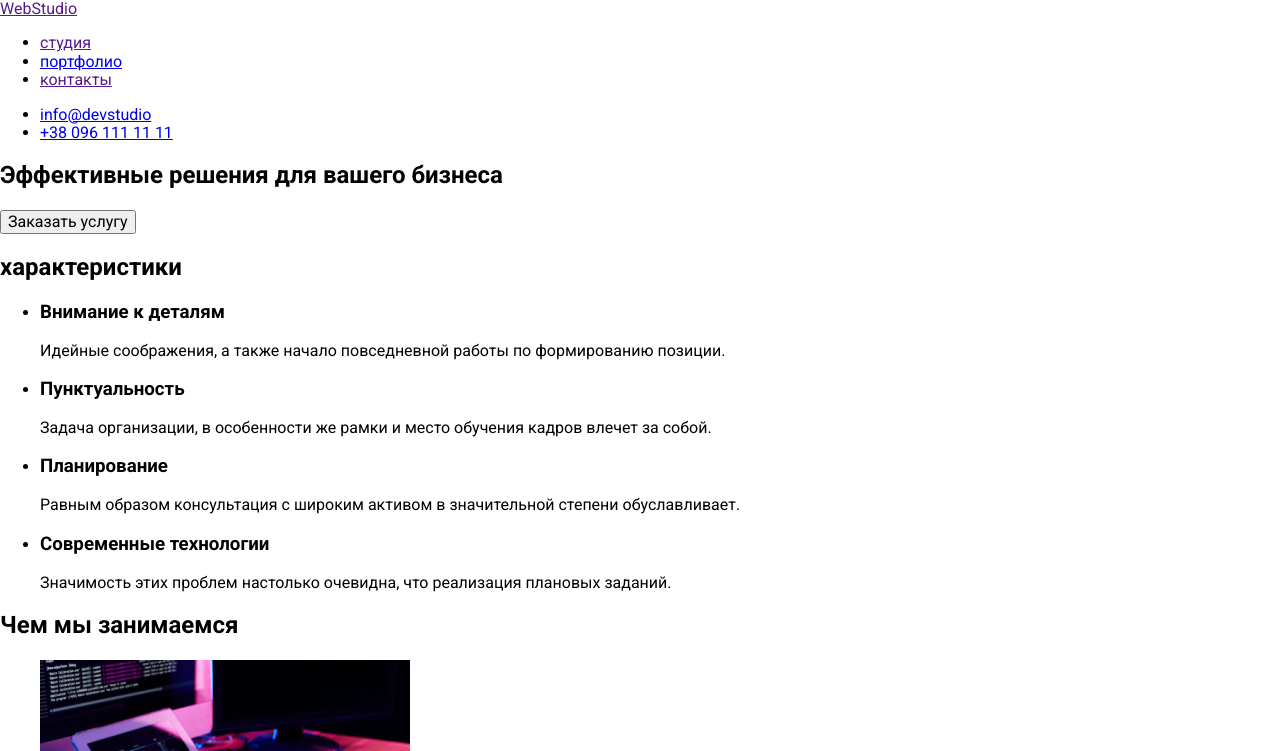
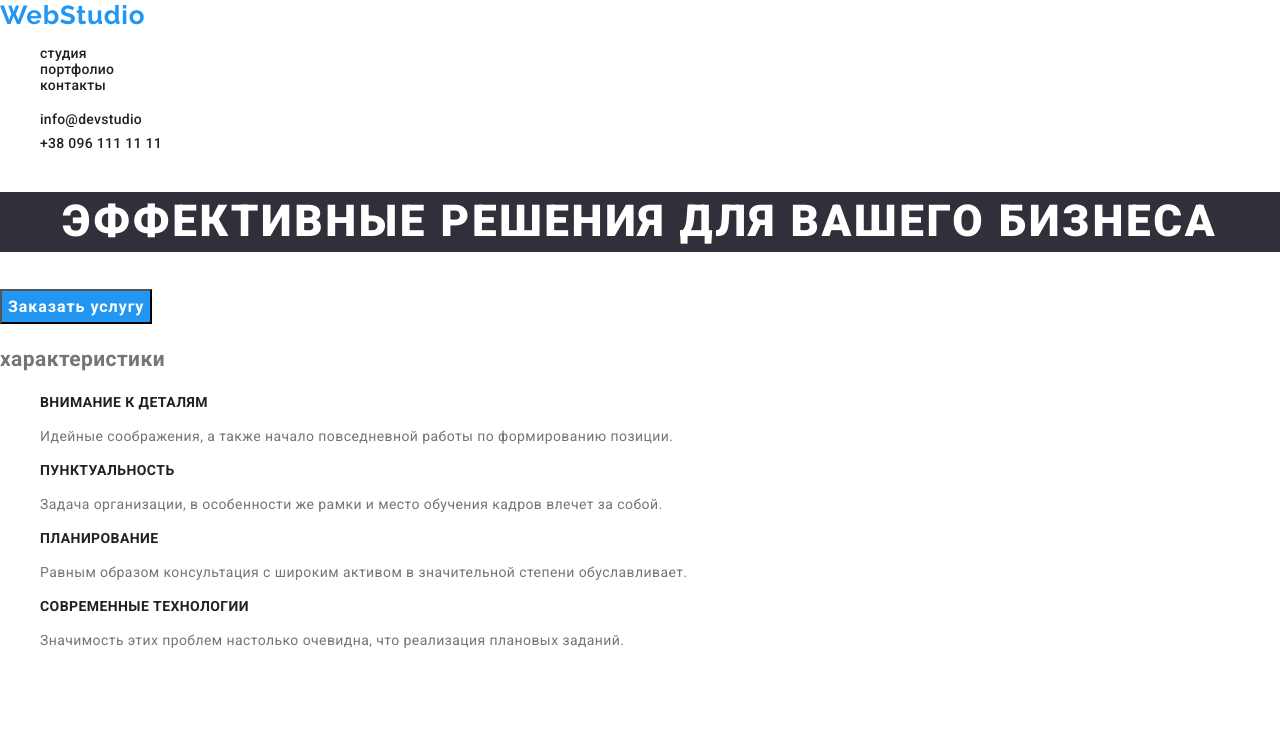
Before and after one commit to osipm/goit-markup-hw-02, a plain HTML site: page index.html in a window 1280 px wide. Shown: the top 751 px of the page. Drawn offline with nearby package versions, Linux system fonts and the light colour scheme.

Commit message:
index html finish

```diff
--- a/css/styles.css
+++ b/css/styles.css
@@ -6,12 +6,99 @@
 --main-text-cl:'Roboto', sans-serif;
 --title-text-cl:'Raleway', sans-serif;
 
+--blak-bg:#2F303A;
+--bg:#F5F4FA;
+--bg:#E5E5E5;
+--
+
  }
 
 
 
 
-body{font-family: var(--main-text-cl);}
+body{font-family: var(--main-text-cl);
+font-size: 14px;
+line-height: 1.71;
+letter-spacing: 0.03em;
+color:var(--mein-text-cl)}
+
+.link{
+    color: var(--title-cl);
+    text-decoration: none;
+}
+
+.link:hover,
+.link:focus{color:var(--link-cl);}
+
+.logo{font-family: var(--title-text-cl);
+    font-size: 26px;
+    line-height: 1.19;
+    letter-spacing: 0.03em;
+}
+
+.logo-header{color:var(--link-cl);}
+
+.list{list-style: none;}
+
+.address{font-style:inherit;}
+
+.text-nav{
+    font-weight: 500;
+    font-size: 14px;
+    line-height: 1.14;
+    letter-spacing: 0.02em;
+    color:var(--title-cl) ;}
+
+.contacts{
+    color: var(--title-cl);}
+
+    .main-title{
+    font-weight: 900;
+    font-size: 44px;
+    line-height: 1.36;
+    text-align: center;
+    letter-spacing: 0.06em;
+    text-transform: uppercase;
+    color:var(--main-title-cl);
+    background-color:var(--blak-bg);
+}
+
+.btn{
+    font-weight: bold;
+    font-size: 16px;
+    line-height: 1.87;
+    letter-spacing: 0.06em;
+    color:var(--main-title-cl);
+    background-color:var(--link-cl);
+
+}
+
+.title-section{
+    font-weight: bold;
+    font-size: 36px;
+    line-height: 1.16;
+    text-align: center;
+    letter-spacing: 0.03em;
+    color: var(--main-title-cl);
+
+}
+
+.title-text{
+    font-weight: bold;
+    font-size: 14px;
+    line-height: 1.14;
+    text-transform: uppercase;
+    color:var(--title-cl);
+   }
+
+   .text-team-card{
+        font-size: 16px;
+    line-height: 1.18;
+    }
+
+   .footer{background-color: var(--blak-bg);}
+   .Studio-cl{color:var(--main-title-cl)}
+   .address-street{color: var(--main-title-cl)}
 
 
-/*font-family: 'Raleway', sans-serif/
+   .contacts-addres{color: rgba(255, 255, 255, 0.6);}
--- a/index.html
+++ b/index.html
@@ -12,56 +12,56 @@
   </head>
   <body>
     <header>
-      <a href="">WebStudio</a>
-      <nav>
-        <ul>
-          <li><a href="">студия</a></li>
-          <li><a href="./portfolio.html">портфолио</a></li>
-          <li><a href="">контакты</a></li>
+      <a href="./index.html" class="link logo"><span class="logo-header">Web</span>Studio</a>
+      <nav class="text-nav">
+        <ul class="list">
+          <li><a href="./index.html" class="link">студия</a></li>
+          <li><a href="./portfolio.html" class="link">портфолио</a></li>
+          <li><a href="" class="link">контакты</a></li>
         </ul>
       </nav>
 
-      <ul>
-        <li><a href="mailto:info@devstudio">info@devstudio</a></li>
-        <li><a href="tel:+380961111111">+38 096 111 11 11</a></li>
+      <ul class="list">
+        <li><a class="link text-nav contacts" href="mailto:info@devstudio">info@devstudio</a></li>
+        <li><a class="link text-nav contacts" href="tel:+380961111111">+38 096 111 11 11</a></li>
       </ul>
     </header>
 
     <!--секцыя шапка-->
     <main>
       <section>
-        <h1>Эффективные решения для вашего бизнеса</h1>
-        <button type="button">Заказать услугу</button>
+        <h1 class="main-title">Эффективные решения для вашего бизнеса</h1>
+        <button class="btn" type="button">Заказать услугу</button>
       </section>
 
       <!--особености-->
 
       <section>
         <h2>характеристики</h2>
-        <ul>
+        <ul class="list">
           <li>
-            <h3>Внимание к деталям</h3>
+            <h3 class="title-text">Внимание к деталям</h3>
             <p>
               Идейные соображения, а также начало повседневной работы по
               формированию позиции.
             </p>
           </li>
           <li>
-            <h3>Пунктуальность</h3>
+            <h3 class="title-text">Пунктуальность</h3>
             <p>
               Задача организации, в особенности же рамки и место обучения кадров
               влечет за собой.
             </p>
           </li>
           <li>
-            <h3>Планирование</h3>
+            <h3 class="title-text">Планирование</h3>
             <p>
               Равным образом консультация с широким активом в значительной
               степени обуславливает.
             </p>
           </li>
           <li>
-            <h3>Современные технологии</h3>
+            <h3 class="title-text">Современные технологии</h3>
             <p>
               Значимость этих проблем настолько очевидна, что реализация
               плановых заданий.
@@ -73,8 +73,8 @@
       <!--чем мы занимаемся-->
 
       <section>
-        <h2>Чем мы занимаемся</h2>
-        <ul>
+        <h2 class="title-section">Чем мы занимаемся</h2>
+        <ul class="list">
           <li>
             <img src="./imeges/box1.jpg" alt="box1" width="370" height="294" />
           </li>
@@ -90,8 +90,8 @@
       <!--наша команда-->
 
       <section>
-        <h2>наша команда</h2>
-        <ul>
+        <h2 class="title-section">наша команда</h2>
+        <ul class="list">
           <li>
             <img
               src="./imeges/igor.jpg"
@@ -99,7 +99,7 @@
               width="270"
               height="260"
             />
-            <h3>Игорь Демьяненко</h3>
+            <h3 class="title-text">Игорь Демьяненко</h3>
             <p lang="en">Product Designer</p>
           </li>
           <li>
@@ -109,8 +109,8 @@
               width="270"
               height="260"
             />
-            <h3>Ольга Репина</h3>
-            <p lang="en">Frontend Developer</p>
+            <h3 class="title-text">Ольга Репина</h3>
+            <p lang="en" class="text-team-card">Frontend Developer</p>
           </li>
           <li>
             <img
@@ -119,8 +119,8 @@
               width="270"
               height="260"
             />
-            <h3>Николай Тарасов</h3>
-            <p lang="en">Marketing</p>
+            <h3 class="title-text">Николай Тарасов</h3>
+            <p lang="en" class="text-team-card">Marketing</p>
           </li>
           <li>
             <img
@@ -129,21 +129,21 @@
               width="270"
               height="260"
             />
-            <h3>Михаил Ермаков</h3>
-            <p lang="en">UI Designer</p>
+            <h3 class="title-text">Михаил Ермаков</h3>
+            <p lang="en" class="text-team-card">UI Designer</p>
           </li>
         </ul>
       </section>
     </main>
     <!--футер-->
 
-    <footer>
-      <a href="">WebStudio</a>
-      <address>
-        <ul>
-          <li>г. Киев, пр-т Леси Украинки, 26</li>
-          <li><a href="mailto:info@devstudio">info@devstudio</a></li>
-          <li><a href="tel:+380961111111">+38 096 111 11 11</a></li>
+    <footer class="footer">
+      <a href="./index.html" class="link logo"><span class="logo-header">Web</span><span class="Studio-cl">Studio</span></a>
+      <address class="address">
+        <ul class="list">
+          <li class="address-street">г. Киев, пр-т Леси Украинки, 26</li>
+          <li><a class="link contacts-addres" href="mailto:info@devstudio">info@devstudio</a></li>
+          <li><a class="link contacts-addres" href="tel:+380961111111">+38 096 111 11 11</a></li>
         </ul>
       </address>
     </footer>
```
Also changed, not shown: portfolio.html (+23 -23 lines).
